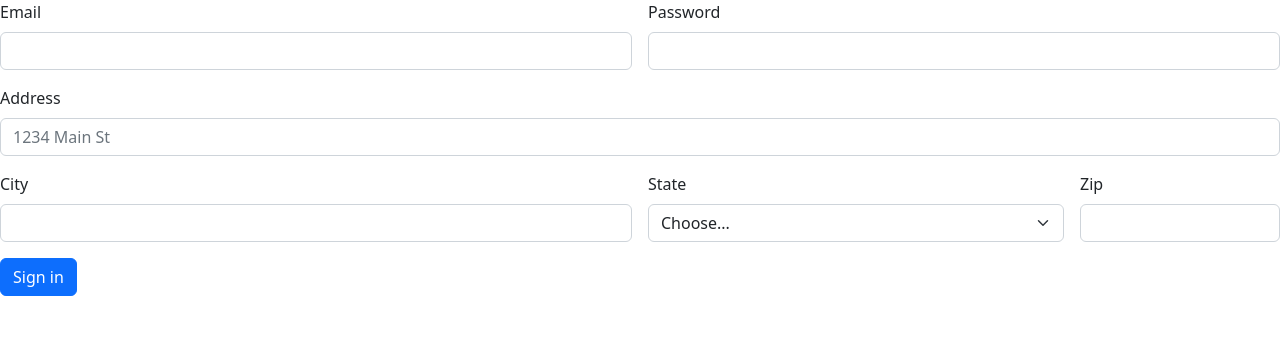
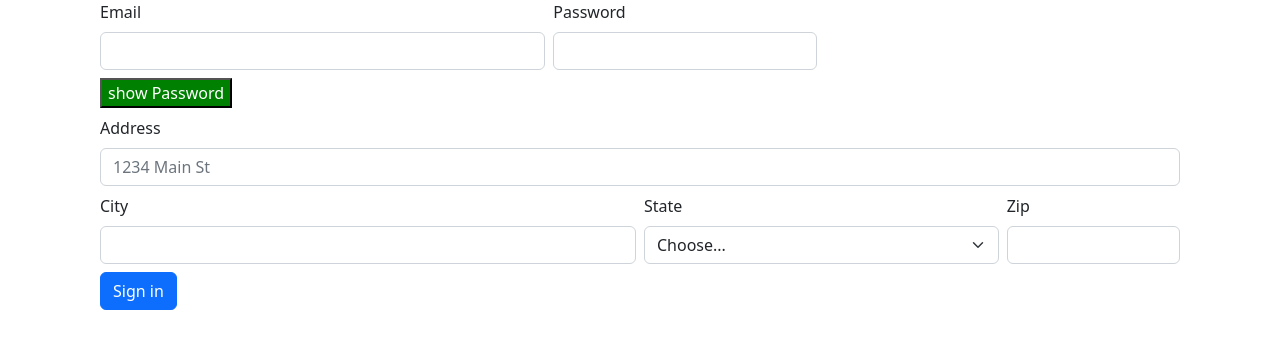
Before and after one commit to hrushikeshpatil05/react-Tut, a React (Create React App) app: page / in a window 1280 px wide. Shown: the top 348 px of the page. Built offline with nearby package versions, Linux system fonts and the light colour scheme.

Commit message:
password toggling

```diff
--- a/src/App.css
+++ b/src/App.css
@@ -43,7 +43,10 @@
   padding: auto;
   text-align: center;
 }
-
+.inputform {
+  padding-left: 100px;
+  padding-right: 100px;
+}
 @keyframes App-logo-spin {
   from {
     transform: rotate(0deg);
--- a/src/App.js
+++ b/src/App.js
@@ -17,6 +17,7 @@ export default class App extends Component {
       state: "",
       zip: "",
       check: false,
+      switchBox: false
     };
   }
 
@@ -64,10 +65,13 @@ export default class App extends Component {
         city,
         state,
         zip,
-        check:true
+        check:true,
       }
     );
   };
+  switchHandler = () => {
+    this.setState({switchBox:!this.state.switchBox});
+  }
 
   render() {
     // const { check, data } = this.state;
@@ -95,7 +99,7 @@ export default class App extends Component {
               zip={this.state.zip}
             />
            :
-            <InputForm submit = {this.submitHandler}/>
+            <InputForm submit = {this.submitHandler} switchHandler={this.switchHandler} switchBox={this.state.switchBox}/>
           }
         </div>
       </>
--- a/src/Greetings/InputForm.js
+++ b/src/Greetings/InputForm.js
@@ -1,28 +1,51 @@
-import React from 'react'
+import React from "react";
 
 export default function InputForm(props) {
+
+    let btnText = "show Password";
+    let pass = "password";
+    const btnStyle = {
+        backgroundColor : "green",
+        color:"white"
+    }
+
+    if(props.switchBox === true){
+        btnText="hide Password";
+        pass = "text";
+        btnStyle.backgroundColor = "red"
+    }
+
   return (
     <>
       <div className="inputform">
-          <form className="row g-3" onSubmit={props.submit}>
-            <div className="col-md-6">
+        <form className="row g-2" onSubmit={props.submit}>
+          <div className="col-md-5">
             <label htmlFor="inputEmail4" className="form-label">
               Email
             </label>
-              <input type="email" className="form-control" id="inputEmail4" name="email"/>
+            <input
+              type="email"
+              className="form-control"
+              id="inputEmail4"
+              name="email"
+            />
           </div>
-            <div className="col-md-6">
+          <div className="col-md-3">
             <label htmlFor="inputPassword4" className="form-label">
               Password
             </label>
             <input
-                type="password"
-                className="form-control"
+              type={pass}
+              className="form-control "
               id="inputPassword4"
               name="pass"
             />
             </div>
-            <div className="col-12">
+            <div className="col-12" >
+            <button type="button"  onClick={props.switchHandler} style={btnStyle}>{btnText}</button>
+            </div>
+
+          <div className="col-md-12">
             <label htmlFor="inputAddress" className="form-label">
               Address
             </label>
@@ -38,7 +61,12 @@ export default function InputForm(props) {
             <label htmlFor="inputCity" className="form-label">
               City
             </label>
-              <input type="text" className="form-control" id="inputCity" name="city"/>
+            <input
+              type="text"
+              className="form-control"
+              id="inputCity"
+              name="city"
+            />
           </div>
           <div className="col-md-4">
             <label htmlFor="inputState" className="form-label">
@@ -53,7 +81,12 @@ export default function InputForm(props) {
             <label htmlFor="inputZip" className="form-label">
               Zip
             </label>
-              <input type="text" className="form-control" id="inputZip" name="zip"/>
+            <input
+              type="text"
+              className="form-control"
+              id="inputZip"
+              name="zip"
+            />
           </div>
 
           <div className="col-12">
@@ -64,5 +97,5 @@ export default function InputForm(props) {
         </form>
       </div>
     </>
-  )
+  );
 }
```
Lines whose indentation alone changed are shown as unchanged.
